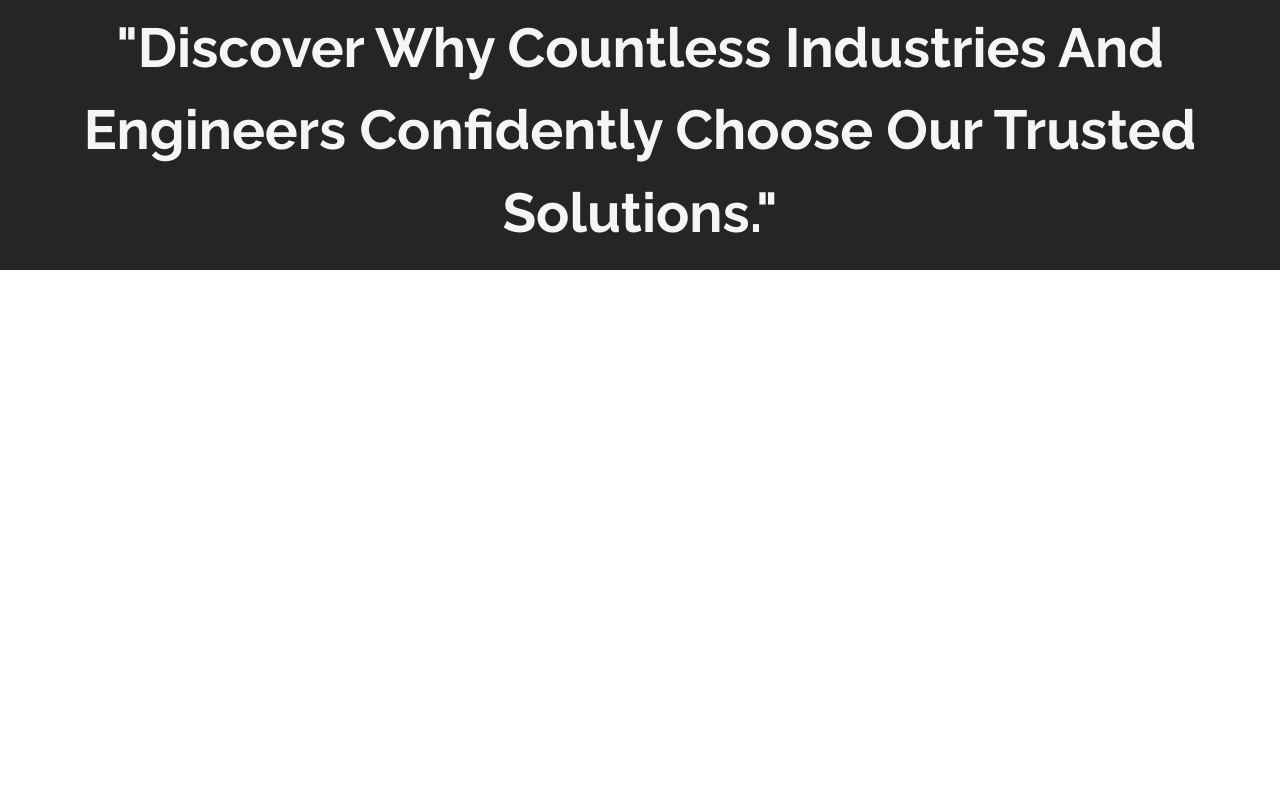
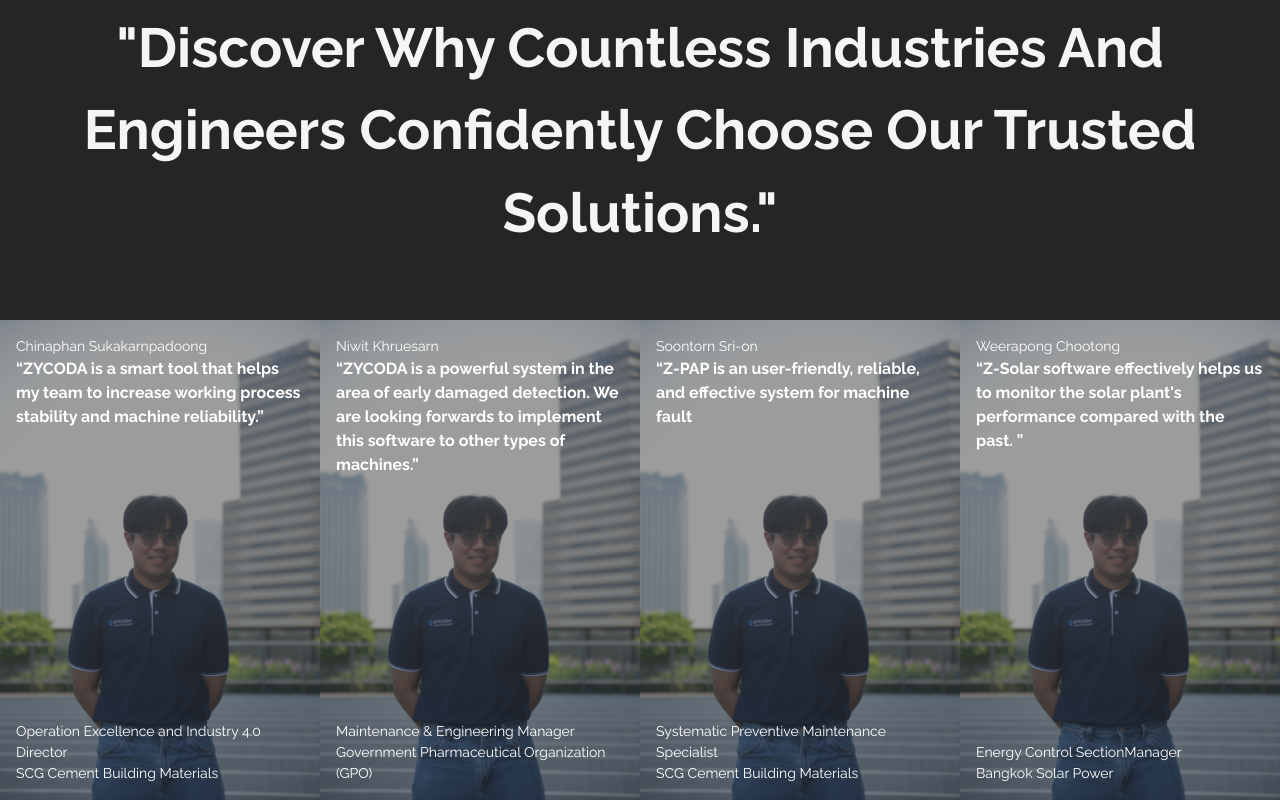
Before and after one commit to KareePe/freelance-zycoda-landing, a Nuxt app: page / in a window 1280 px wide. Shown: the part 1430-2230 px from the top of the page. Before the commit the page ends 1700 px from the top, so only its background shows below. Built offline with nearby package versions, Linux system fonts and the light colour scheme; a web font is replaced by a local one.

Commit message:
section emp

```diff
--- a/locales/en.json
+++ b/locales/en.json
@@ -1,3 +1,7 @@
 {
-  "description_product_index" : "Our products and services that meet the needs of every use. You can register to try it out."
+  "description_product_index": "Our products and services that meet the needs of every use. You can register to try it out.",
+  "emp_1": "“ZYCODA is a smart tool that helps my team to increase working process stability and machine reliability.”",
+  "emp_2": "“ZYCODA is a powerful system in the area of early damaged detection. We are looking forwards to implement this software to other types of machines.”",
+  "emp_3": "“Z-PAP is an user-friendly, reliable, and effective system for machine fault",
+  "emp_4": "“Z-Solar software effectively helps us to monitor the solar plant's performance compared with the past. ”"
 }
--- a/locales/th.json
+++ b/locales/th.json
@@ -1,3 +1,7 @@
 {
-  "description_product_index" : "สินค้าและบริการของเราที่ตอบโจทย์ทุกการใช้งาน สามารถลงทะเบียนเพื่อทดลองใช้งานได้"
+  "description_product_index": "สินค้าและบริการของเราที่ตอบโจทย์ทุกการใช้งาน สามารถลงทะเบียนเพื่อทดลองใช้งานได้",
+  "emp_1": "“ZYCODA เป็นเครื่องมืออัจฉริยะที่ช่วยให้ทีม เพิ่มความเสถียรของกระบวนการทำงานและความน่าเชื่อถือของเครื่องจักร”",
+  "emp_2": "“ZYCODA เป็นระบบที่ทรงพลังในด้านการตรวจจับความผิดปกติตั้งแต่เนิ่นๆ เรายังวางแผนที่จะนำซอฟต์แวร์นี้ไปใช้กับเครื่องจักรประเภทอื่นในโรงงานอีกด้วย”",
+  "emp_3": "“Z-PAP เป็นระบบที่ใช้งานง่าย เชื่อถือได้ และมีประสิทธิภาพสำหรับการตรวจจับข้อผิดพลาดของเครื่องจักร”",
+  "emp_4": "“ซอฟต์แวร์ Z-Solar ช่วยให้เราสามารถตรวจสอบประสิทธิภาพของโรงไฟฟ้าพลังงานแสงอาทิตย์ได้อย่างมีประสิทธิภาพเมื่อเทียบกับในอดีต”"
 }
--- a/pages/index.vue
+++ b/pages/index.vue
@@ -123,9 +123,174 @@
         trusted solutions."
       </h2>
     </div>
+
+    <div class="mt-[50px]">
+      <swiper
+        :slidesPerView="1"
+        :spaceBetween="0"
+        :centeredSlides="false"
+        :autoplay="{
+          delay: 2500,
+          disableOnInteraction: false,
+        }"
+        :pagination="{
+          clickable: true,
+        }"
+        :navigation="false"
+        :breakpoints="{
+          '480': {
+            slidesPerView: 1,
+          },
+          '640': {
+            slidesPerView: 2,
+          },
+          '768': {
+            slidesPerView: 2,
+          },
+          '1024': {
+            slidesPerView: 4,
+          },
+        }"
+        :modules="modules"
+        class="mySwiper"
+      >
+        <swiper-slide>
+          <div class="group relative cursor-pointer">
+            <div
+              class="bg-black/45 w-full h-full absolute top-0 left-0 group-hover:bg-black/0 transition-all duration-300"
+            ></div>
+            <img src="/images/employees/code.png" class="w-full" />
+
+            <div class="absolute z-[9] top-0 my-4 mx-4">
+              <p
+                class="text-[14px] text-[#fff] group-hover:text-pink transition-all duration-300"
+              >
+                Chinaphan Sukakarnpadoong
+              </p>
+              <h3
+                class="font-bold text-[#fff] group-hover:text-blue transition-all duration-300"
+              >
+                {{ $t("emp_1") }}
+              </h3>
+            </div>
+
+            <div
+              class="text-[#fff] absolute z-[9] bottom-0 py-4 px-4 text-[14px]"
+            >
+              <p>Operation Excellence and Industry 4.0 Director</p>
+              <p>SCG Cement Building Materials</p>
+            </div>
+          </div>
+        </swiper-slide>
+        <swiper-slide>
+          <div class="group relative cursor-pointer">
+            <div
+              class="bg-black/45 w-full h-full absolute top-0 left-0 group-hover:bg-black/0 transition-all duration-300"
+            ></div>
+            <img src="/images/employees/code.png" class="w-full" />
+
+            <div class="absolute z-[9] top-0 my-4 mx-4">
+              <p
+                class="text-[14px] text-[#fff] group-hover:text-pink transition-all duration-300"
+              >
+                Niwit Khruesarn
+              </p>
+              <h3
+                class="font-bold text-[#fff] group-hover:text-blue transition-all duration-300"
+              >
+                {{ $t("emp_2") }}
+              </h3>
+            </div>
+
+            <div
+              class="text-[#fff] absolute z-[9] bottom-0 py-4 px-4 text-[14px]"
+            >
+              <p>Maintenance & Engineering Manager</p>
+              <p>Government Pharmaceutical Organization (GPO)</p>
+            </div>
+          </div>
+        </swiper-slide>
+        <swiper-slide>
+          <div class="group relative cursor-pointer">
+            <div
+              class="bg-black/45 w-full h-full absolute top-0 left-0 group-hover:bg-black/0 transition-all duration-300"
+            ></div>
+            <img src="/images/employees/code.png" class="w-full" />
+
+            <div class="absolute z-[9] top-0 my-4 mx-4">
+              <p
+                class="text-[14px] text-[#fff] group-hover:text-pink transition-all duration-300"
+              >
+                Soontorn Sri-on
+              </p>
+              <h3
+                class="font-bold text-[#fff] group-hover:text-blue transition-all duration-300"
+              >
+                {{ $t("emp_3") }}
+              </h3>
+            </div>
+
+            <div
+              class="text-[#fff] absolute z-[9] bottom-0 py-4 px-4 text-[14px]"
+            >
+              <p>Systematic Preventive Maintenance Specialist</p>
+              <p>SCG Cement Building Materials</p>
+            </div>
+          </div>
+        </swiper-slide>
+        <swiper-slide>
+          <div class="group relative cursor-pointer">
+            <div
+              class="bg-black/45 w-full h-full absolute top-0 left-0 group-hover:bg-black/0 transition-all duration-300"
+            ></div>
+            <img src="/images/employees/code.png" class="w-full" />
+
+            <div class="absolute z-[9] top-0 my-4 mx-4">
+              <p
+                class="text-[14px] text-[#fff] group-hover:text-pink transition-all duration-300"
+              >
+                Weerapong Chootong
+              </p>
+              <h3
+                class="font-bold text-[#fff] group-hover:text-blue transition-all duration-300"
+              >
+                {{ $t("emp_4") }}
+              </h3>
+            </div>
+
+            <div
+              class="text-[#fff] absolute z-[9] bottom-0 py-4 px-4 text-[14px]"
+            >
+              <p>Energy Control SectionManager</p>
+              <p>Bangkok Solar Power</p>
+            </div>
+          </div>
+        </swiper-slide>
+      </swiper>
+    </div>
   </section>
 </template>
 
-<script setup></script>
+<script setup>
+import { ref, onMounted } from "vue";
+
+import { Navigation, Pagination, Autoplay, EffectFade } from "swiper/modules";
+
+import { Swiper, SwiperSlide } from "swiper/vue";
+
+import "swiper/css";
+import "swiper/css/navigation";
+import "swiper/css/pagination";
+import "swiper/css/scrollbar";
+import "swiper/css/effect-fade";
+
+const onSwiper = (swiper) => {
+  return swiper;
+};
+
+const onSlideChange = () => {};
+
+const modules = [Navigation, Pagination, Autoplay, EffectFade];
+</script>
 
 <style></style>
```
